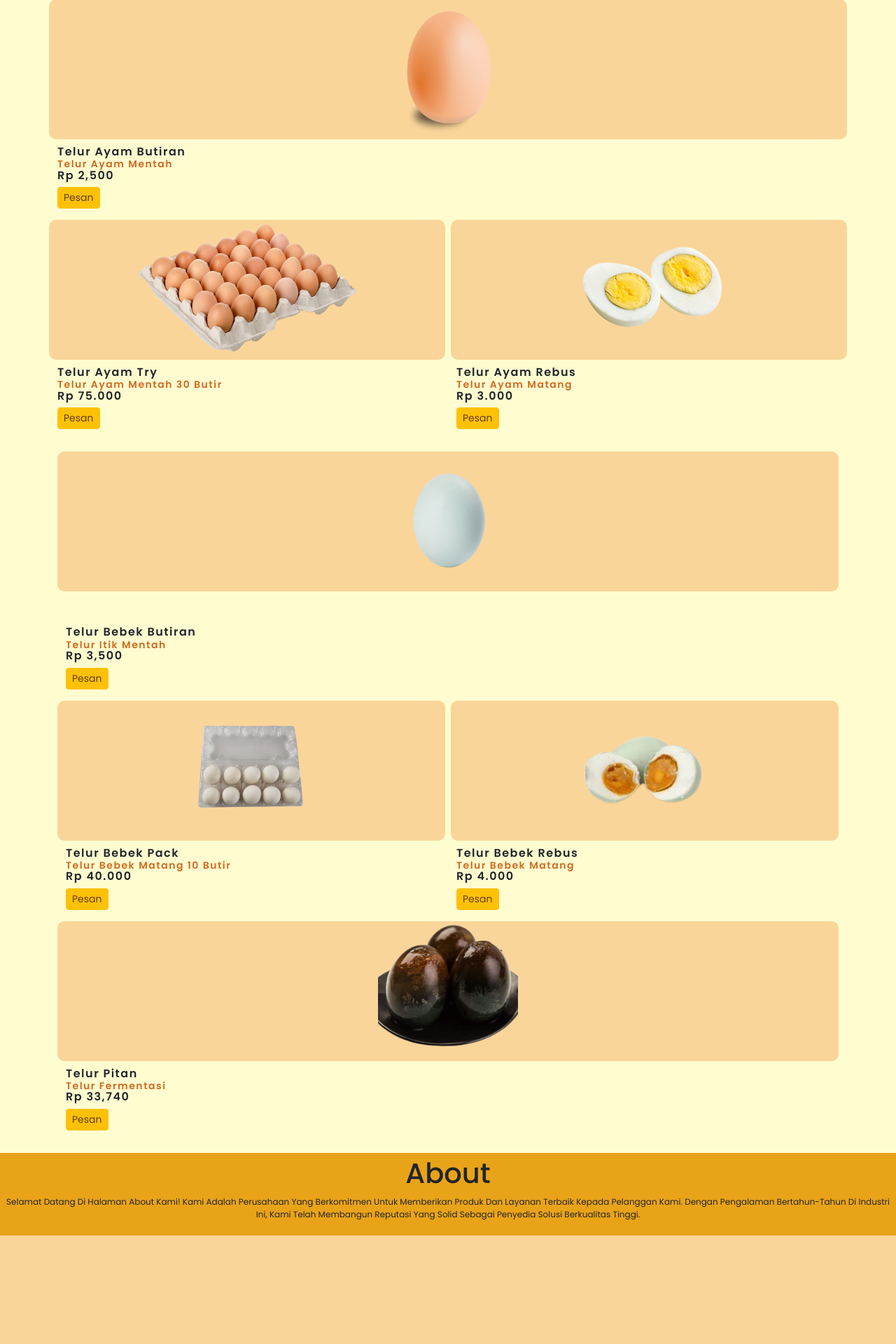
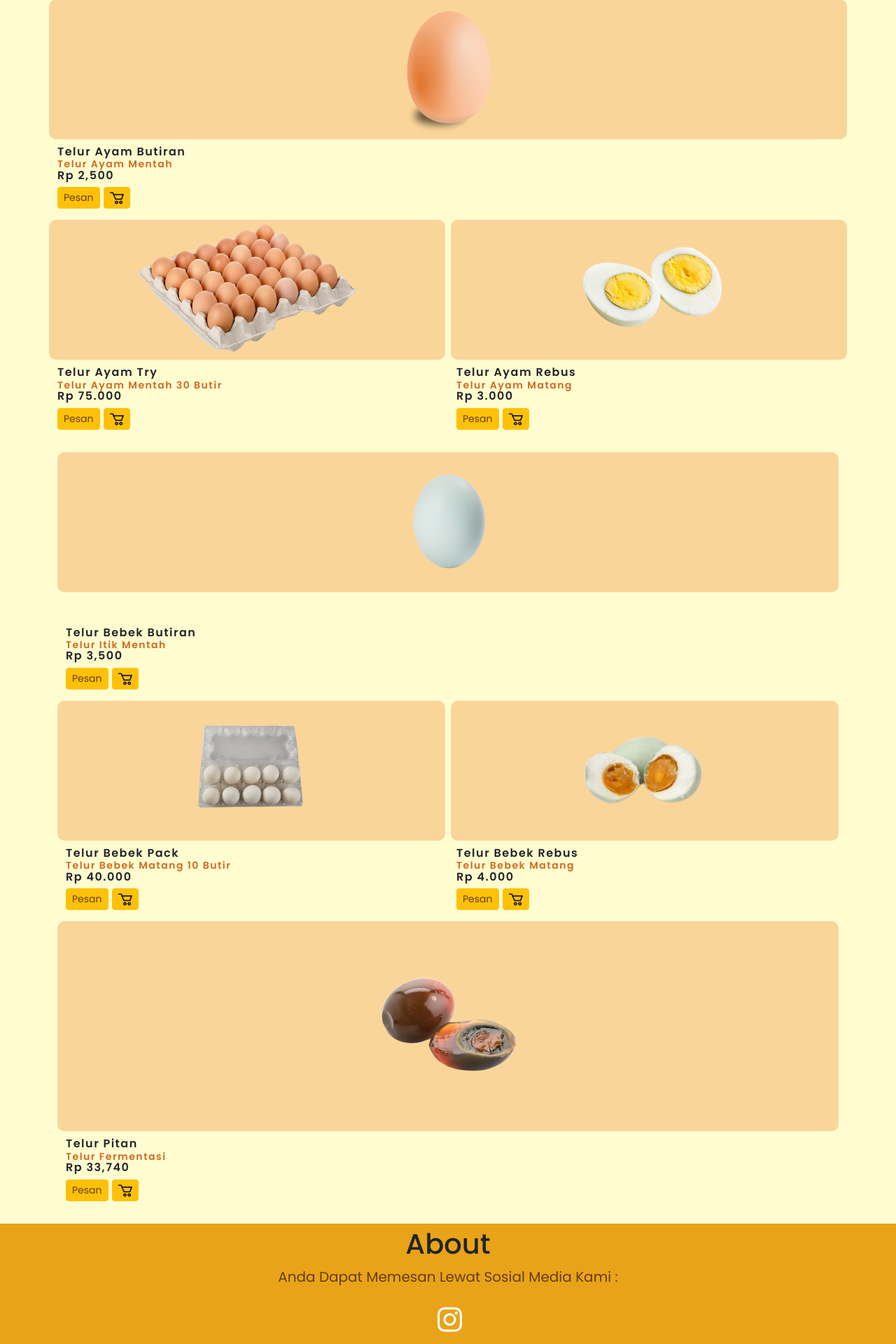
Before and after one commit to Hysan67/wtest, a PHP site: page /produk.html in a window 1280 px wide. Shown: the part 619-2539 px from the top of the page at 70% size. Before the commit the page ends 2384 px from the top, so only its background shows below. Run offline with PHP 8.4, Linux system fonts and the light colour scheme.

Commit message:
Add files via upload
pembaruan edit

```diff
--- a/Membuat Web Team/desain.css
+++ b/Membuat Web Team/desain.css
@@ -5,9 +5,10 @@ body{
 }
 *{
     box-sizing: border-box;
+    border: black;
 }
 .welcome {
-    background-image: linear-gradient(to top, rgba(68, 68, 68, 0.8), rgba(103, 103, 103, 0)),
+    background-image: linear-gradient(to top, rgba(80, 79, 79, 0.8), rgba(104, 104, 104, 0)),
     url('telurKeranjang.png');
     background-color: #ffffff;
     background-size: cover;
@@ -16,7 +17,7 @@ body{
     height: 500px;
     display: flex;
     flex-direction: column;
-    align-items: right;
+    align-items: center;
     padding-top: 50px;
 }
 
@@ -55,12 +56,18 @@ body{
     width: 160px;
     height: 200px;
 }
-
+#telurPitan{
+    width: 500px;
+    height: 300px;
+    object-fit: cover;
+}
 .deskripsi{
     font-size: 20px;
     font-family: 'Poppins', sans-serif;
-    color: #643d16;
-    text-align: justify;
+    color: #ffffff;
+    text-align: center;
+    letter-spacing: 0.5px;
+
 }
 
 .tombol  button{
@@ -121,13 +128,40 @@ footer{
     padding-right: 5px;
     text-align: center;
     padding-top: 5px;
-    padding-bottom: 5px;
+    padding-bottom: 15px;
+    justify-content: center;
+    gap: 15px;
+}
+#about a{
+    display: flex;
+    justify-content: center;
+    align-items: center;
+    text-decoration: none;
+}
+.teksAbout{
+    font-size: 20px;
+    font-family: 'Poppins', sans-serif;
+    color: #643d16;
+}
+.fab{
+    padding: 10px;
+    font-size: 40px;
+    width: 50px;
+    height: 50px;
+    text-align: center;
+    border-radius: 50%;
+    display: flex;
+    justify-content: center;
+    align-items: center;
+
+}
+.fa-instagram{
+    color: white;
+
 }
 footer{
     bottom: 100%;
     width: 100%;
-    border-top-right-radius: 10px;
-    border-top-left-radius: 10px;
 }
 #Layout{
     width: 118%;
@@ -194,3 +228,16 @@ p{
     height: 1000px;
     width: 500px;
 }
+
+#keranjang{
+    width: 20px;
+    height: 20px;
+}
+button{
+    border-radius: 5px;
+}
+.btnKeranjang{
+    background-color:#c07a09;
+    color: #ffffff;
+
+}
--- a/Membuat Web Team/produk.html
+++ b/Membuat Web Team/produk.html
@@ -6,7 +6,8 @@
     <link href="https://cdn.jsdelivr.net/npm/bootstrap@5.3.3/dist/css/bootstrap.min.css" rel="stylesheet">
     <link rel="stylesheet" href="desain.css">
     <link href="https://fonts.googleapis.com/css2?family=Poppins:wght@400;500;600&display=swap" rel="stylesheet">
-    <title>Toko Telur</title>
+    <link href="https://cdnjs.cloudflare.com/ajax/libs/font-awesome/6.0.0-beta3/css/all.min.css" rel="stylesheet">
+    <title>Dua Putra🥚</title>
 </head>
 <body>
     <!-- Navigasi-->
@@ -25,11 +26,7 @@
     <section id="home">
       <div class="welcome">
 
-
-
-
       </div>
-
         <!-- Produk Yang DI jual -->
 
       <div class="container my-3 text-center">
@@ -51,9 +48,8 @@
                       <p style="color: chocolate ; font-size: 14px;">Telur Ayam Mentah</p>
                       <p>Rp 2,500</p>
 
-                      <button class="btn btn-warning btn-sm">
-                        <a href="pesan.html">Pesan</a>
-                    </button>
+                      <button class="btn btn-warning btn-sm"><a href="pesan.html">Pesan</a></button>
+                      <button class="btn btn-warning btn-sm"><a href="keranjang.html"><img src="logoKeranjang.png" id="keranjang"></a></button>
                     </div>
                 </div>
 
@@ -76,13 +72,12 @@
 
 
                     <div class="mt-2 textproduk mb-3">
-                          <h6><strong>Telur Ayam Try </strong></h6>
-                          <p style="color: chocolate ; font-size: 14px;">Telur Ayam Mentah 30 butir </p>
-                          <p>Rp 75.000</p>
+                        <h6><strong>Telur Ayam Try </strong></h6>
+                        <p style="color: chocolate ; font-size: 14px;">Telur Ayam Mentah 30 butir </p>
+                        <p>Rp 75.000</p>
 
-                          <button class="btn btn-warning btn-sm">
-                            <a href="pesan.html">Pesan</a>
-                        </button>
+                        <button class="btn btn-warning btn-sm"><a href="pesan.html">Pesan</a></button>
+                        <button class="btn btn-warning btn-sm"><a href="keranjang.html"><img src="logoKeranjang.png" id="keranjang"></a></button>
                         </div>
                     </div>
                 <!-- Text Dan Tombol Pesan 2 Kolom #2-->
@@ -93,9 +88,8 @@
                           <p style="color: chocolate ; font-size: 14px;">Telur Ayam Matang</p>
                           <p>Rp 3.000</p>
 
-                          <button class="btn btn-warning btn-sm">
-                            <a href="pesan.html">Pesan</a>
-                        </button>
+                          <button class="btn btn-warning btn-sm"><a href="pesan.html">Pesan</a></button>
+                          <button class="btn btn-warning btn-sm"><a href="keranjang.html"><img src="logoKeranjang.png" id="keranjang"></a></button>
                         </div>
                       </div>
                   </div>
@@ -121,9 +115,8 @@
                     <p style="color: chocolate ; font-size: 14px;">Telur Itik Mentah</p>
                     <p>Rp 3,500</p>
 
-                    <button class="btn btn-warning btn-sm">
-                      <a href="pesan.html">Pesan</a>
-                  </button>
+                    <button class="btn btn-warning btn-sm"><a href="pesan.html">Pesan</a></button>
+                    <button class="btn btn-warning btn-sm"><a href="keranjang.html"><img src="logoKeranjang.png" id="keranjang"></a></button>
                   </div>
               </div>
 
@@ -150,9 +143,8 @@
                         <p style="color: chocolate ; font-size: 14px;">Telur bebek matang 10 butir</p>
                         <p>Rp 40.000</p>
 
-                        <button class="btn btn-warning btn-sm">
-                          <a href="pesan.html">Pesan</a>
-                      </button>
+                        <button class="btn btn-warning btn-sm"><a href="pesan.html">Pesan</a></button>
+                        <button class="btn btn-warning btn-sm"><a href="keranjang.html"><img src="logoKeranjang.png" id="keranjang"></a></button>
                       </div>
                   </div>
               <!-- Text Dan Tombol Pesan 2 Kolom #2-->
@@ -163,9 +155,8 @@
                         <p style="color: chocolate ; font-size: 14px;">Telur bebek matang</p>
                         <p>Rp 4.000</p>
 
-                        <button class="btn btn-warning btn-sm">
-                          <a href="pesan.html">Pesan</a>
-                      </button>
+                        <button class="btn btn-warning btn-sm"><a href="pesan.html">Pesan</a></button>
+                        <button class="btn btn-warning btn-sm"><a href="keranjang.html"><img src="logoKeranjang.png" id="keranjang"></a></button>
                       </div>
                     </div>
                 </div>
@@ -173,39 +164,34 @@
                 <!-- Telur {fermentasi} atas di tengah -->
        <div class="row bgcoloums AlignHorizon">
         <div class="col-md text-center">
-          <img src="telurFrementasiTiga.png" id="telur1" class="img-fluid mx-3 imagine" style="width: auto;">
+          <img src="telurPitan2.png" id="telurPitan" class="img-fluid mx-3 imagine" style="width: auto;">
         </div>
       </div>
 
       <!-- Teks fermen -------------Button----------------------------------------------->
       <div class="row">
           <div class="col-md-6">
-
-
           <div class="mt-2 textproduk mb-3">
                 <h6><strong>Telur pitan</strong></h6>
                 <p style="color: chocolate ; font-size: 14px;">Telur Fermentasi</p>
                 <p>Rp 33,740</p>
 
-                <button class="btn btn-warning btn-sm">
-                  <a href="pesan.html">Pesan</a>
-              </button>
+                <button class="btn btn-warning btn-sm"><a href="pesan.html">Pesan</a></button>
+                <button class="btn btn-warning btn-sm"><a href="keranjang.html"><img src="logoKeranjang.png" id="keranjang"></a></button>
               </div>
           </div>
-
       </div>
        </section>
 
-
         <!---About-->
-
-
         <footer>
           <section id="about">
               <h1>About</h1>
-              <p>Selamat datang di halaman About kami! Kami adalah perusahaan yang berkomitmen untuk memberikan produk dan layanan terbaik kepada pelanggan kami. Dengan pengalaman bertahun-tahun di industri ini, kami telah membangun reputasi yang solid sebagai penyedia solusi berkualitas tinggi.</p>
+              <p class="teksAbout">Anda dapat memesan lewat sosial media kami :</p>
+              <a href="https://www.instagram.com/telurasin.duaputra?igsh=cjdvN3YxdHJocDVl" target="_blank"><i class="fab fa-instagram"></i></a>
           </section>
       </footer>
+
 
     <script src="https://code.jquery.com/jquery-3.7.1.js" integrity="sha256-eKhayi8LEQwp4NKxN+CfCh+3qOVUtJn3QNZ0TciWLP4=" crossorigin="anonymous"></script>
     <script src="script.js"></script>
```
Also changed, not shown: Membuat Web Team/home.html (+13 -11 lines), Membuat Web Team/keranjang.html (+29 -1 lines), Membuat Web Team/pesan.html (+9 -8 lines), Membuat Web Team/logoKeranjang.png (added), Membuat Web Team/telurPitan1.png (added), Membuat Web Team/telurPitan2.png (added), Membuat Web Team/tempatSampah.png (added).
